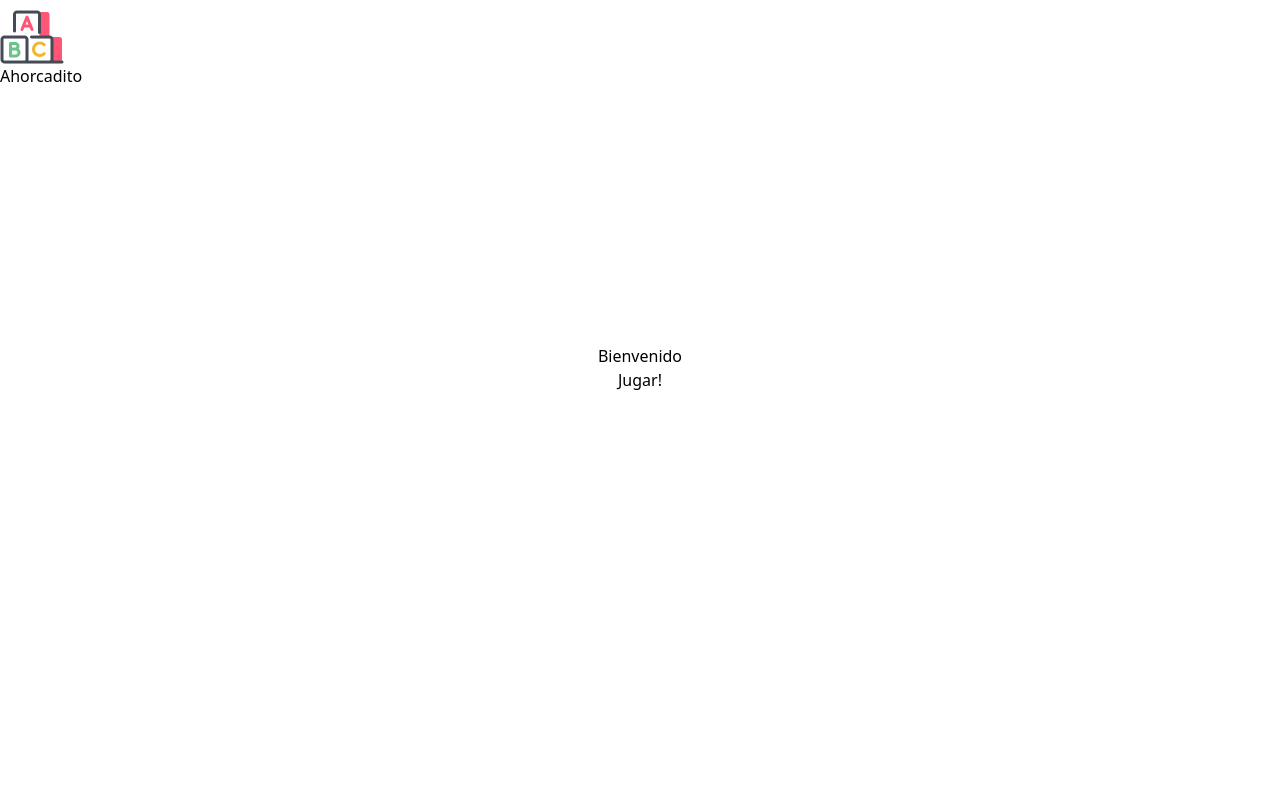
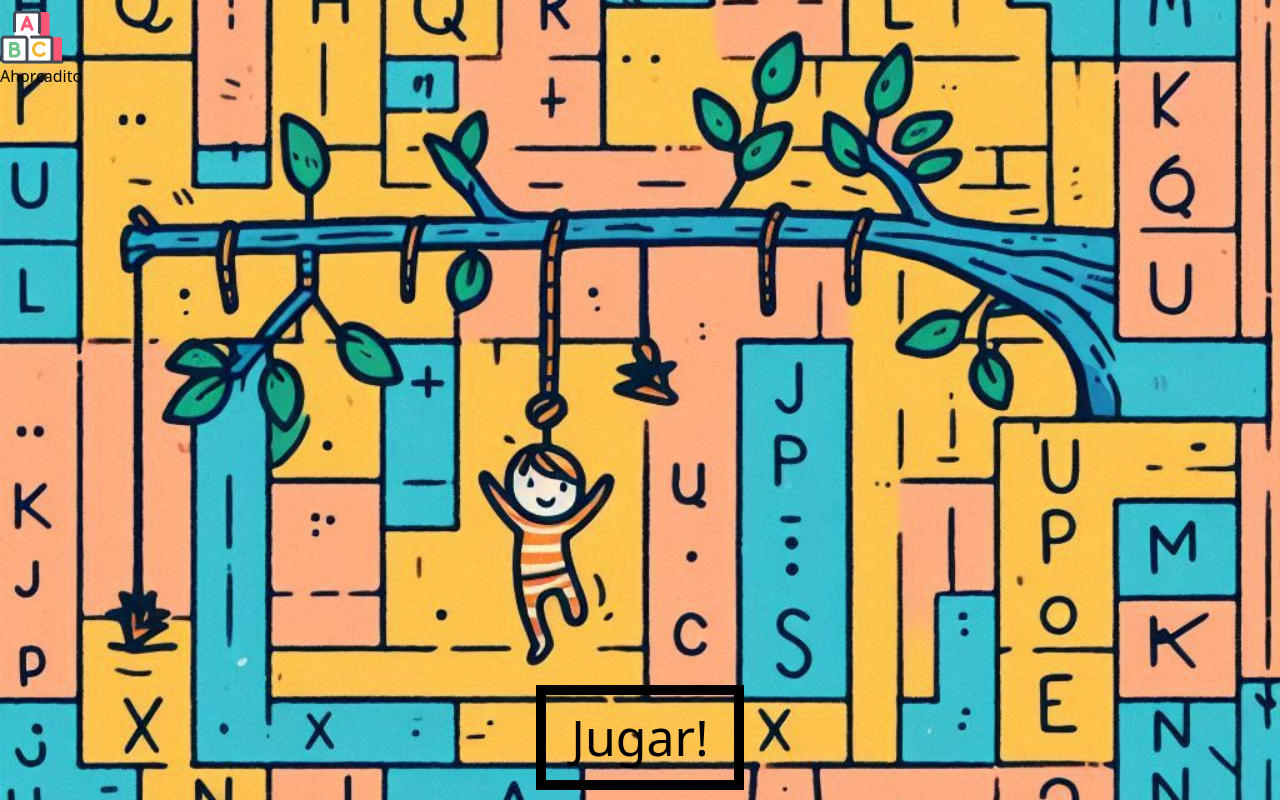
Before and after one commit to pmarino2013/ahorcadito-vue, a Vue app: page / in a window 1280 px wide. Built offline with nearby package versions, Linux system fonts and the light colour scheme.

Commit message:
Agrego portada de intro

```diff
--- a/src/views/IntroScreen.vue
+++ b/src/views/IntroScreen.vue
@@ -1,25 +1,54 @@
-<template>
-  <CabeceraApp />
-  <div class="container">
-    <h1>Bienvenido</h1>
-    <RouterLink
-      to="/play"
-      class="px-4 py-2 transition duration-150 ease-in-out text-white rounded-lg hover:bg-slate-700 focus:outline-none bg-red-600"
-    >
-      Jugar!
-    </RouterLink>
-  </div>
-</template>
 <script setup>
 import { RouterLink } from "vue-router";
 import CabeceraApp from "../components/CabeceraApp.vue";
 </script>
+<template>
+  <CabeceraApp class="posicion" />
+  <div class="container">
+    <img src="../assets/portada.png" alt="portada" />
+    <div class="overlay">
+      <RouterLink
+        to="/play"
+        class="transition duration-150 ease-in-out text-white rounded-lg hover:bg-slate-700 focus:outline-none bg-red-600 btn"
+      >
+        Jugar!
+      </RouterLink>
+    </div>
+  </div>
+</template>
+
 <style scoped>
 .container {
-  height: 70vh;
+  position: relative;
+  height: 100vh;
+
+  & img {
+    width: 100%;
+    height: 100%;
+    object-fit: cover;
+  }
+}
+
+.overlay {
+  position: absolute;
+  inset: 0;
+  height: 100%;
   display: flex;
   flex-direction: column;
-  justify-content: center;
+  justify-content: end;
   align-items: center;
+  z-index: 2;
+  padding: 10px;
+}
+.posicion {
+  position: fixed;
+  width: 100%;
+  z-index: 1;
+}
+
+.btn {
+  font-size: 50px;
+  border: 10px solid;
+  padding: 5px 25px;
 }
 </style>
```
Also changed, not shown: src/assets/portada.png (added), 1 other file (tests, documents, lock files or other folders).
